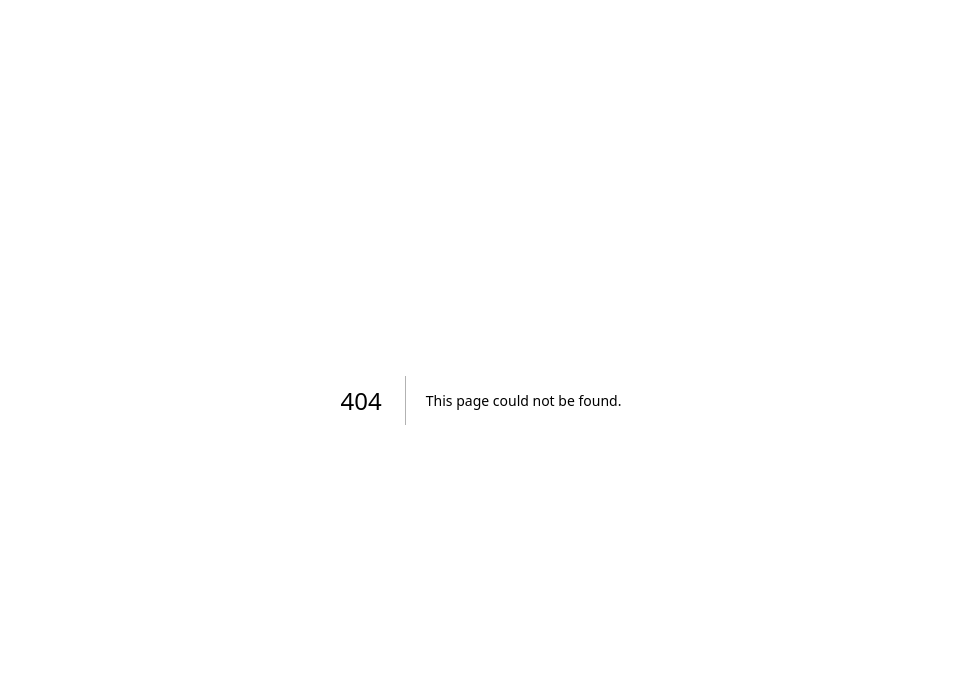
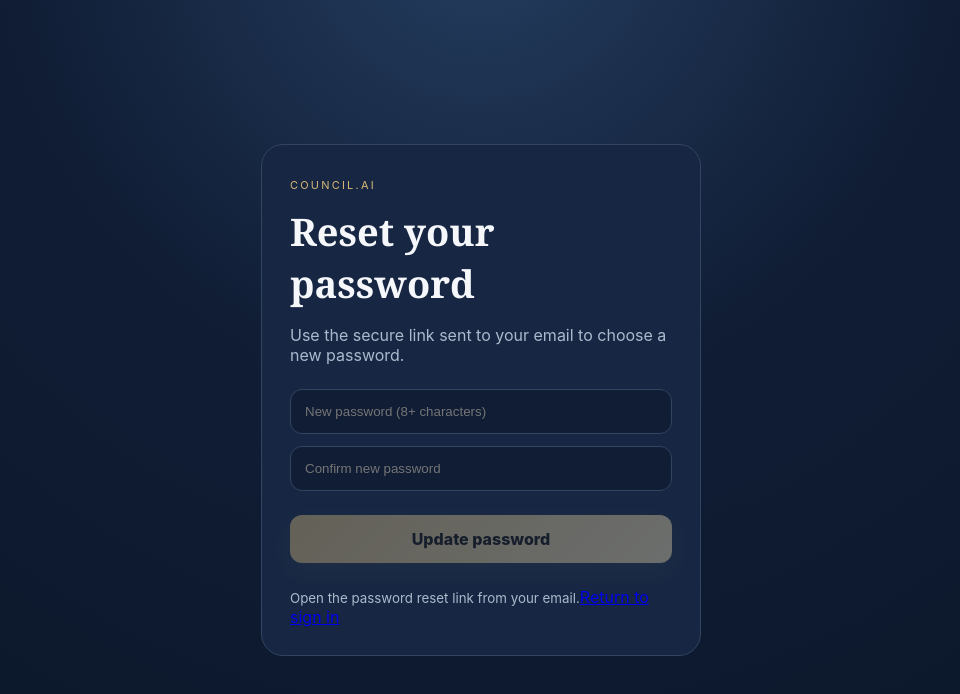
Before and after one commit to kljonesjr215/council-ai, a Next.js app: page /reset-password in a window 1280 px wide. Before the commit this address had no page. Shown: the top 694 px of the page, without its empty margins (159-1119 px from the left). Built offline with nearby package versions, Linux system fonts and the light colour scheme; no server answers.

Commit message:
Add secure password reset completion page

```diff
--- /dev/null
+++ b/app/reset-password/page.tsx
@@ -0,0 +1,9 @@
+"use client";
+import {FormEvent,useEffect,useState} from "react";
+import {createClient} from "@/lib/supabase/client";
+export default function ResetPassword(){
+ const [password,setPassword]=useState("");const [confirm,setConfirm]=useState("");const [message,setMessage]=useState("Open the password reset link from your email.");const [ready,setReady]=useState(false);
+ useEffect(()=>{const supabase=createClient();const {data:{subscription}}=supabase.auth.onAuthStateChange((event)=>{if(event==="PASSWORD_RECOVERY"||event==="SIGNED_IN")setReady(true)});void supabase.auth.getSession().then(({data})=>{if(data.session)setReady(true)});return ()=>subscription.unsubscribe()},[]);
+ async function submit(e:FormEvent){e.preventDefault();if(password.length<8){setMessage("Use at least 8 characters.");return}if(password!==confirm){setMessage("Passwords do not match.");return}const supabase=createClient();const {error}=await supabase.auth.updateUser({password});if(error){setMessage(error.message);return}setMessage("Password updated! You can now return to Council.");setPassword("");setConfirm("")}
+ return <main className="authShell"><section className="authCard"><span className="eyebrow">COUNCIL.AI</span><h1>Reset your password</h1><p>Use the secure link sent to your email to choose a new password.</p><form onSubmit={submit}><input type="password" autoComplete="new-password" placeholder="New password (8+ characters)" value={password} onChange={e=>setPassword(e.target.value)} minLength={8} required/><input type="password" autoComplete="new-password" placeholder="Confirm new password" value={confirm} onChange={e=>setConfirm(e.target.value)} required/><button className="primary" disabled={!ready}>Update password</button></form><small role="status">{message}</small><a href="/login">Return to sign in</a></section></main>
+}
```
